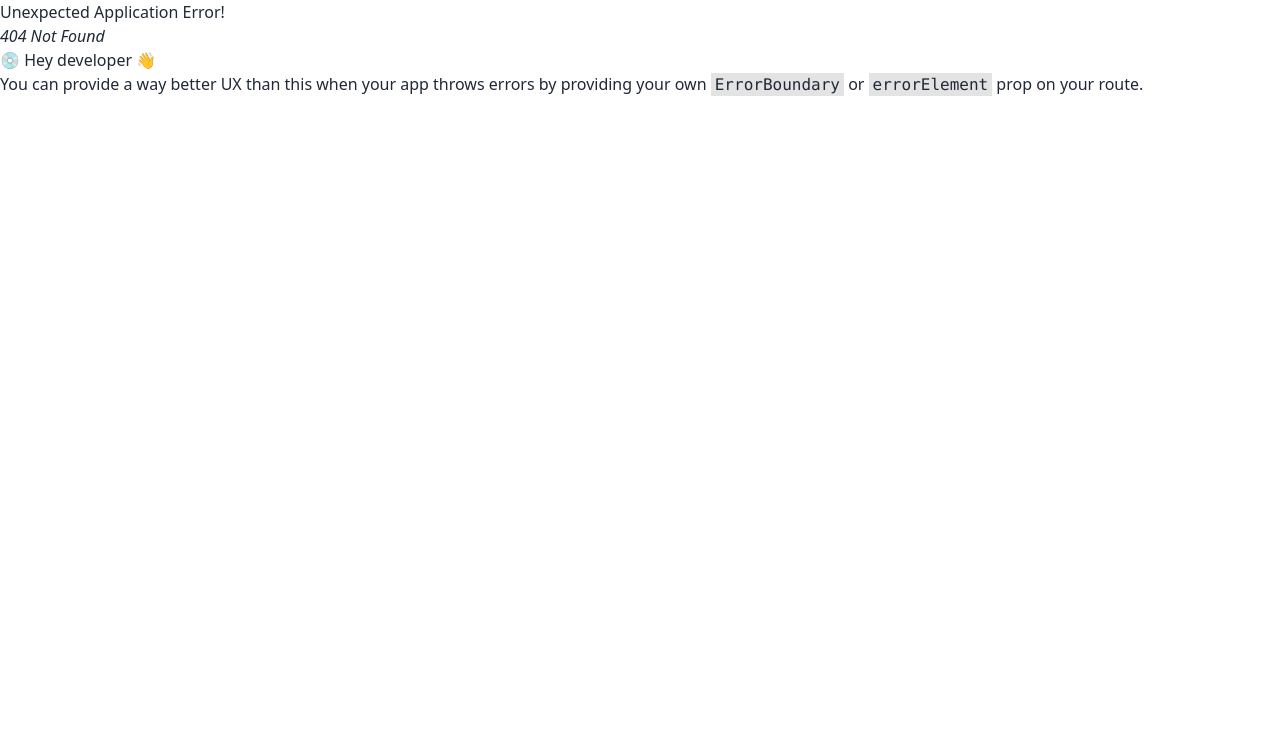
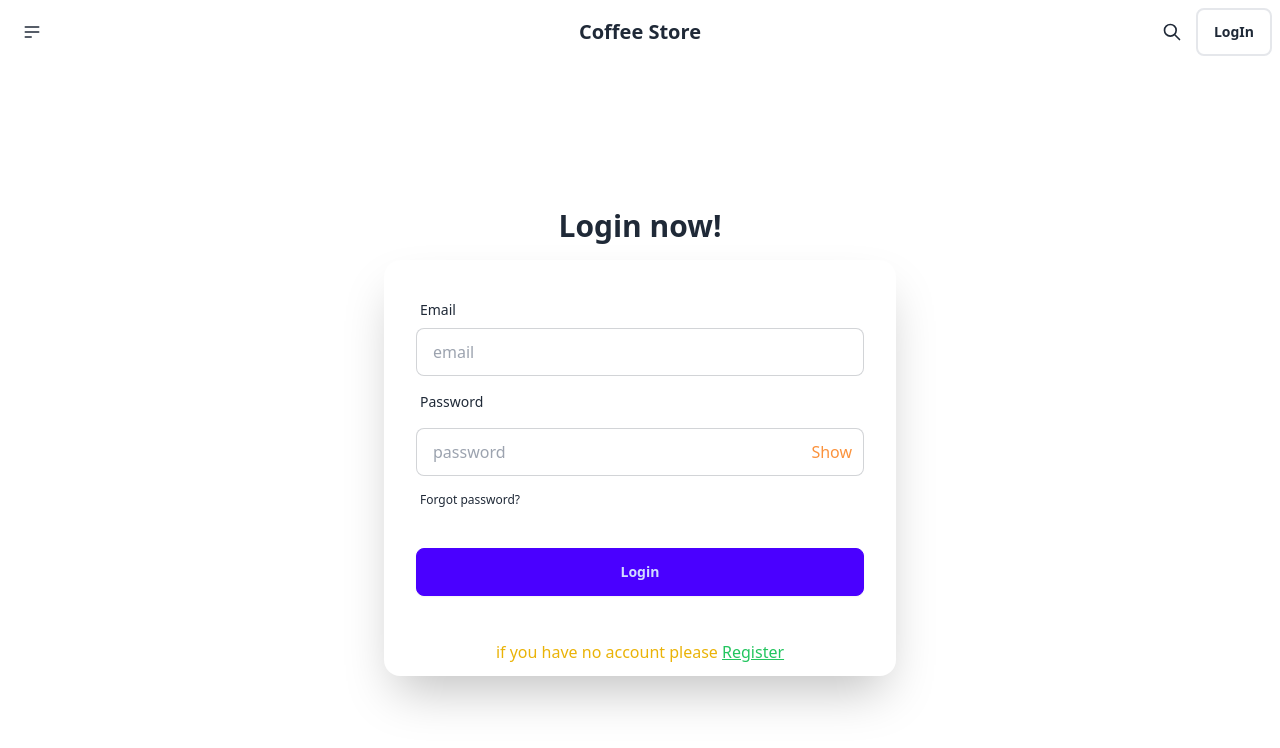
Before and after one commit to Jubayerhusain/coffee-store-client-site, a React (Vite) app: page /login in a window 1280 px wide. Before the commit this address had no page. Shown: the top 748 px of the page. Built offline with nearby package versions, Linux system fonts and the light colour scheme.

Commit message:
login form done with even

```diff
--- a/src/components/LogInnAndRegister/Login.jsx
+++ b/src/components/LogInnAndRegister/Login.jsx
@@ -1,12 +1,11 @@
-import React, { useContext } from "react";
+import { useState } from "react";
 import { Link } from "react-router-dom";
-import { AuthContext } from "../AuthProvider/AuthProvider";
 
 function Login() {
-
   // get the the Login User
   //   const {loginUser} = useContext(AuthContext);
-    const handleLogin = (event) =>{
+  const [showPassword, setShowPassword] = useState(false)
+  const handleLogin = (event) => {
     event.preventDefault();
     const email = event.target.email.value;
     const password = event.target.password.value;
@@ -20,8 +19,7 @@ function Login() {
     // .catch(error => {
     //   console.log("ERROR", error);
     // })
-    }
-
+  };
 
   return (
     <div className="hero mt-32">
@@ -43,7 +41,7 @@ function Login() {
                 required
               />
             </div>
-            <div className="form-control">
+            {/* <div className="form-control">
               <label className="label">
                 <span className="label-text">Password</span>
               </label>
@@ -59,12 +57,41 @@ function Login() {
                   Forgot password?
                 </a>
               </label>
+            </div> */}
+            <div className="space-y-2 relative form-control">
+              <label className="label">
+                <span className="label-text">Password</span>
+              </label>
+              <input
+                type={showPassword ? "text" : "password"}
+                name="password"
+                placeholder="password"
+                className="input input-bordered"
+                required
+              />
+              <button
+                type="button"
+                onClick={() => setShowPassword(!showPassword)}
+                className="absolute right-3 top-12 text-orange-400 hover:text-teal-700"
+              >
+                {showPassword ? "Hide" : "Show"}
+              </button>
             </div>
+            <label className="label">
+                <a href="#" className="label-text-alt link link-hover">
+                  Forgot password?
+                </a>
+              </label>
             <div className="form-control mt-6">
               <button className="btn btn-primary">Login</button>
             </div>
           </form>
-          <p className="text-center text-yellow-500 py-3">if you have no account please <Link to='/register'><u className="text-green-500">Register</u></Link></p>
+          <p className="text-center text-yellow-500 py-3">
+            if you have no account please{" "}
+            <Link to="/register">
+              <u className="text-green-500">Register</u>
+            </Link>
+          </p>
         </div>
       </div>
     </div>
--- a/src/components/LogInnAndRegister/Register.jsx
+++ b/src/components/LogInnAndRegister/Register.jsx
@@ -1,9 +1,9 @@
-import React, { useContext } from "react";
+import { useState } from "react";
 import { Link } from "react-router-dom";
-import { AuthContext } from "../AuthProvider/AuthProvider";
 
 function Register() {
-//   const { createUser, user} = useContext(AuthContext);
+  //   const { createUser, user} = useContext(AuthContext);
+  const [showPassword, setShowPassword] = useState(false);
 
   const hundleRegister = (event) => {
     event.preventDefault();
@@ -53,17 +53,24 @@ function Register() {
                   required
                 />
               </div>
-              <div className="form-control">
+              <div className="space-y-2 relative form-control">
                 <label className="label">
                   <span className="label-text">Password</span>
                 </label>
                 <input
-                  type="password"
+                  type={showPassword ? "text" : "password"}
                   name="password"
                   placeholder="password"
                   className="input input-bordered"
                   required
                 />
+                <button
+                  type="button"
+                  onClick={() => setShowPassword(!showPassword)}
+                  className="absolute right-3 top-12 text-orange-400 hover:text-teal-700"
+                >
+                  {showPassword ? "Hide" : "Show"}
+                </button>
               </div>
               <div className="form-control mt-6">
                 <button className="btn btn-primary">Register</button>
--- a/src/components/navber/Navber.jsx
+++ b/src/components/navber/Navber.jsx
@@ -63,25 +63,9 @@ function Navber() {
               />
             </svg>
           </button>
-          <button className="btn btn-ghost btn-circle">
-            <div className="indicator">
-              <svg
-                xmlns="http://www.w3.org/2000/svg"
-                className="h-5 w-5"
-                fill="none"
-                viewBox="0 0 24 24"
-                stroke="currentColor"
-              >
-                <path
-                  strokeLinecap="round"
-                  strokeLinejoin="round"
-                  strokeWidth="2"
-                  d="M15 17h5l-1.405-1.405A2.032 2.032 0 0118 14.158V11a6.002 6.002 0 00-4-5.659V5a2 2 0 10-4 0v.341C7.67 6.165 6 8.388 6 11v3.159c0 .538-.214 1.055-.595 1.436L4 17h5m6 0v1a3 3 0 11-6 0v-1m6 0H9"
-                />
-              </svg>
-              <span className="badge badge-xs badge-primary indicator-item"></span>
-            </div>
-          </button>
+          <Link to={`/login`} className="btn btn-ghost border-2 border-gray-200">
+            LogIn
+          </Link>
         </div>
       </div>
     </div>
```
Also changed, not shown: src/main.jsx (+10 -0 lines). Lines whose indentation alone changed are shown as unchanged.
